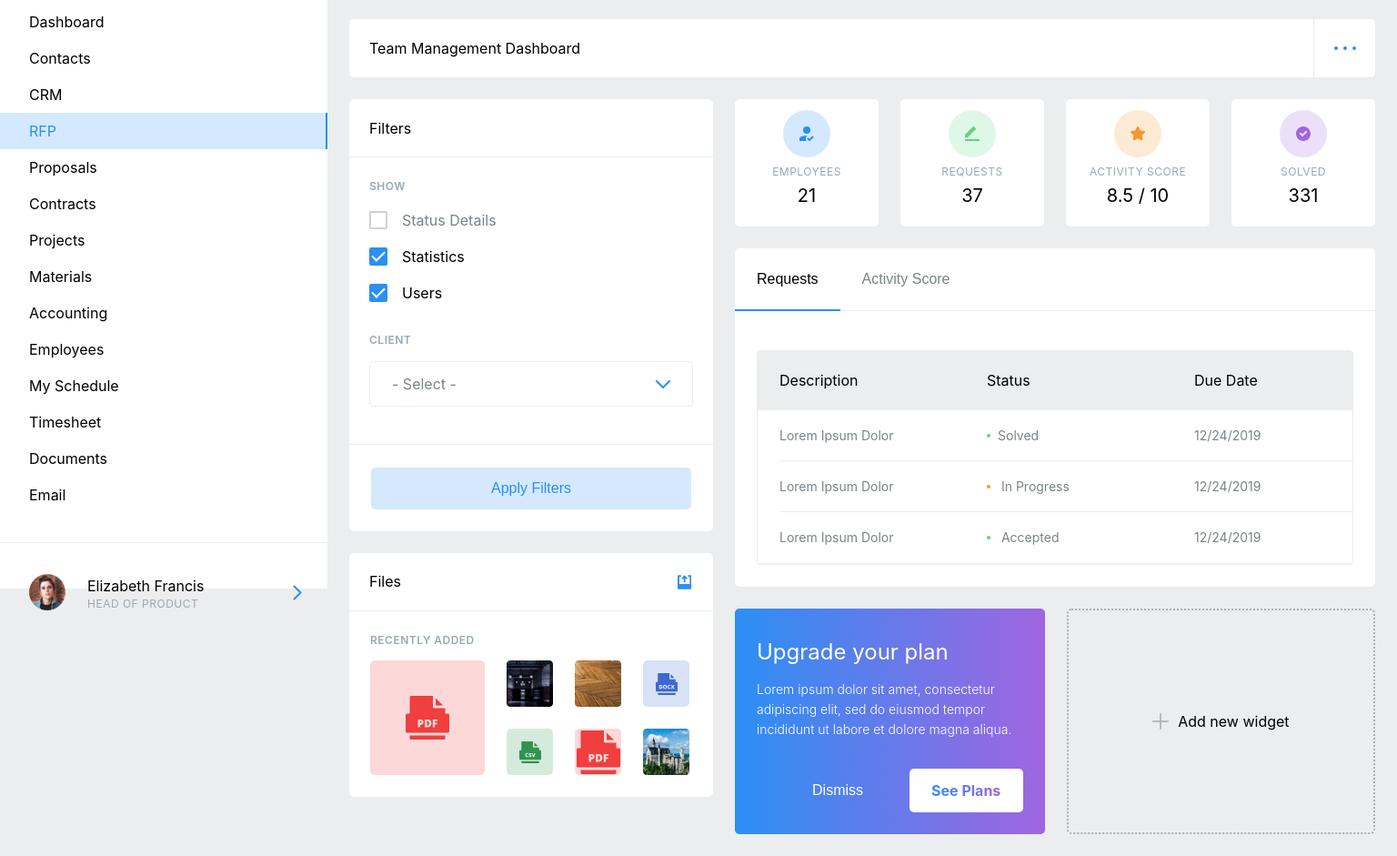
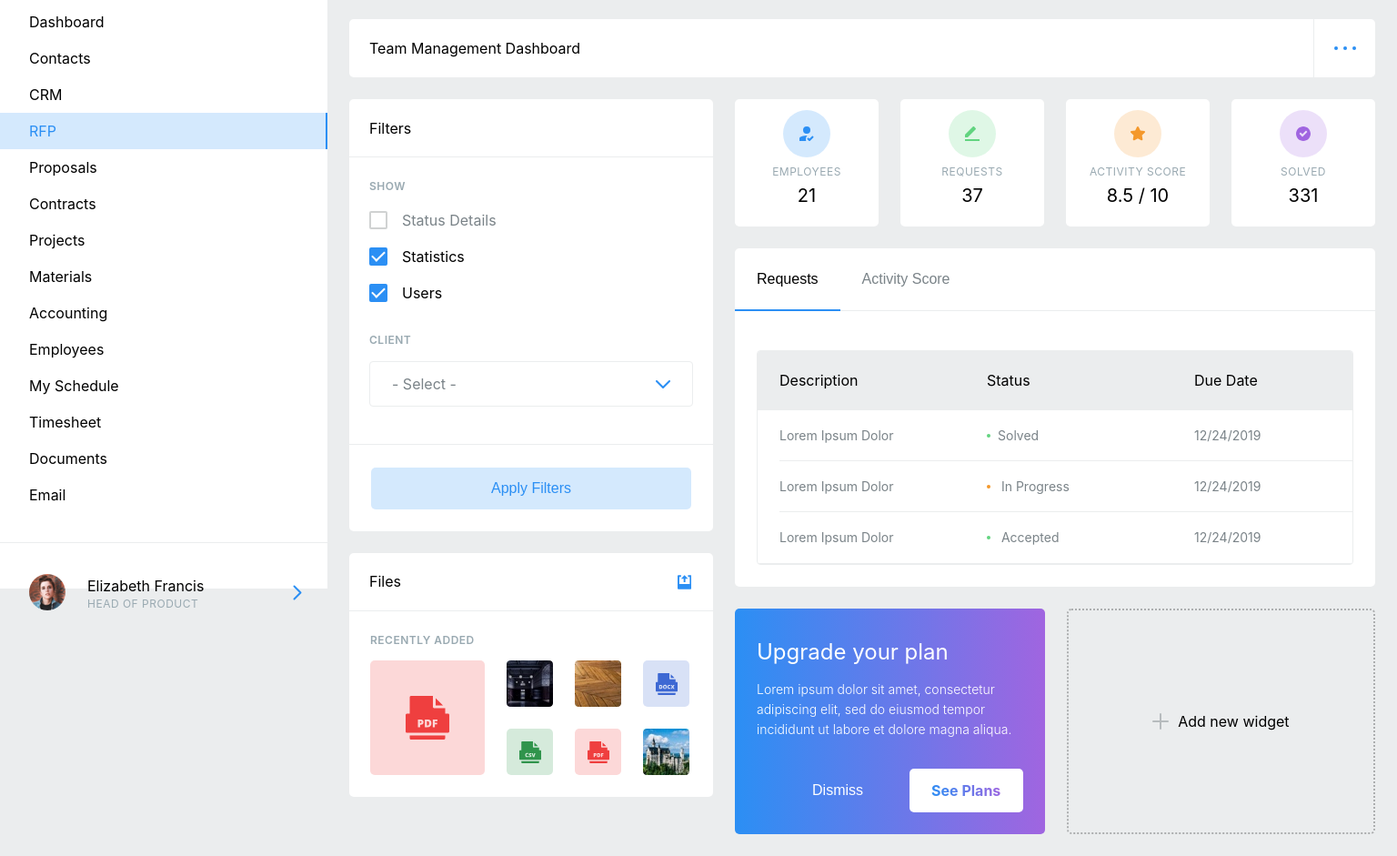
Before and after one commit to soliniak/ingeniousio, a plain HTML site: page index.html in a window 1536 px wide. Shown: the part 153-1094 px from the top of the page at 91% size. Drawn offline with Linux system fonts and the light colour scheme; a web font is replaced by a local one.

Commit message:
Resized pdf icon

```diff
--- a/style/style.sass
+++ b/style/style.sass
@@ -849,7 +849,7 @@ body
       .btn__menu
             display: none
 
-      .pdf-icon svg
+      .pdf-icon:first-child svg
             width: 48px
             height: 48px
 
```
Also changed, not shown: style/style.css, 1 other file.
